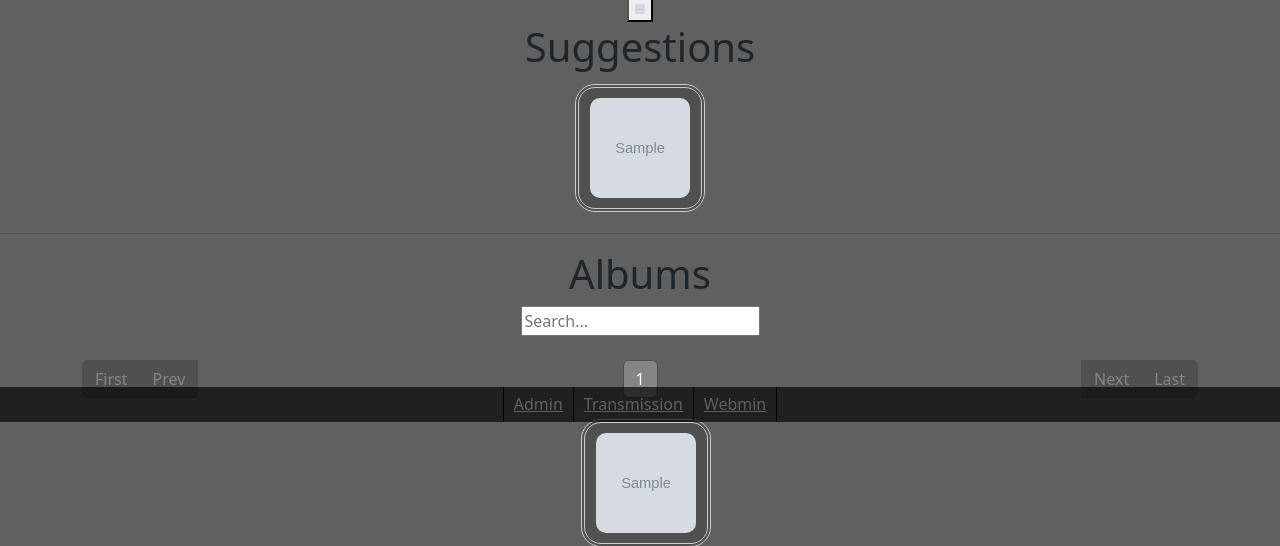
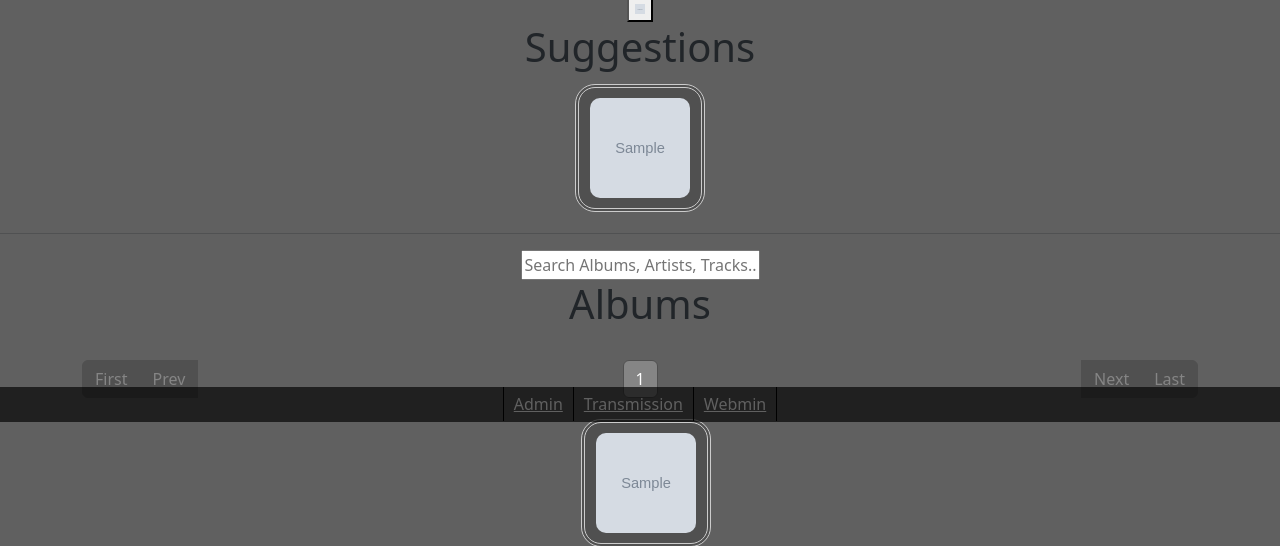
Before and after one commit to michimussato/JukeOroni, a Django app: template player/templates/player/albums.html in a window 1280 px wide. Shown: the part 378-924 px from the top of the page. Run offline with Django 3.2, Linux system fonts and the light colour scheme; the template is opened without the code that fills it: most values are stand-ins (such as "Sample title", 1, 10 or a date in 2020); grey boxes marked "Sample" are stand-in pictures; some libraries are stand-ins or nearby versions.

Commit message:
readme, track search and track tooltips

```diff
--- a/player/templates/player/albums.html
+++ b/player/templates/player/albums.html
@@ -13,16 +13,17 @@
     <div class="container">
         <h1>Suggestions</h1>
         {% for random_album in random_albums %}
-            <button class="btn_album_default" title="{{ random_album.artist.name }} ({{ random_album.year }}) {{ random_album.album_title }}" onclick="window.location.href='/jukeoroni/{{ box_type }}/albums/{{ random_album.id }}';"><img width="100px" height="100px" style="border-radius: 10%" src="{{ random_album.album_cover }}"></button>
+            <button class="btn_album_default" title="{{ random_album.artist.name }} ({{ random_album.year }}) {{ random_album.album_title }}{% autoescape off %}&#013;{{ album.tracks_list_web }}{% endautoescape %}" onclick="window.location.href='/jukeoroni/{{ box_type }}/albums/{{ random_album.id }}';"><img width="100px" height="100px" style="border-radius: 10%" src="{{ random_album.album_cover }}"></button>
         {% endfor %}
     </div>
     <hr>
     <div>
         <div class="container">
+            <form action="{% url 'search_albums' %}" method="get">
+                <input name="q" type="text" placeholder="Search Albums, Artists, Tracks...">
+            </form>
             <h1>Albums</h1>
-        <form action="{% url 'search_albums' %}" method="get">
-          <input name="q" type="text" placeholder="Search...">
-        </form>
+
 
     <div class="container center">
             <!-- Pagination -->
@@ -98,8 +99,11 @@
     </div>
 
             {% for album in page_obj %}
-                <button class="btn_album_default" title="{{ album.artist }} ({{ album.year }}) {{ album.album_title }}" onclick="window.location.href='/jukeoroni/{{ box_type }}/albums/{{ album.id }}';"><img width="100px" height="100px" style="border-radius: 10%" src="{{ album.album_cover }}"></button>
+{#                <button class="btn_album_default" title="{{ album.artist }} ({{ album.year }}) {{ album.album_title }}" onclick="window.location.href='/jukeoroni/{{ box_type }}/albums/{{ album.id }}';"><img width="100px" height="100px" style="border-radius: 10%" src="{{ album.album_cover }}"><span class="tooltip">{{ album.tracks_list_web }}</span></button>#}
+{#                <button class="btn_album_default tooltip" title="{{ album.artist }} ({{ album.year }}) {{ album.album_title }}&#013;{{ album.tracks_list_web }}" onclick="window.location.href='/jukeoroni/{{ box_type }}/albums/{{ album.id }}';"><img width="100px" height="100px" style="border-radius: 10%" src="{{ album.album_cover }}"></button>#}
+                <button class="btn_album_default" title="{{ album.artist }} ({{ album.year }}) {{ album.album_title }}{% autoescape off %}&#013;{{ album.tracks_list_web }}{% endautoescape %}" onclick="window.location.href='/jukeoroni/{{ box_type }}/albums/{{ album.id }}';"><img width="100px" height="100px" style="border-radius: 10%" src="{{ album.album_cover }}"></button>
             {% endfor %}
+
         </div>
 {#    <br>#}
     </div>
--- a/player/views.py
+++ b/player/views.py
@@ -725,6 +725,7 @@ class AlbumView(View):
         )
 
         for i in range(3):
+            # empty, invisible buttons
             context['buttons'].append(
                 {
                     # 'class': 'btn_back',
@@ -751,7 +752,7 @@ class AlbumView(View):
         albums = Album.objects.filter(album_type=box.album_type).order_by('album_title')
 
         if query:
-            albums = albums.filter(Q(album_title__icontains=query) | Q(artist__name__icontains=query)).order_by('year', 'album_title')
+            albums = albums.filter(Q(album_title__icontains=query) | Q(artist__name__icontains=query) | Q(track__track_title__icontains=query)).order_by('year', 'album_title')
         # else:
             # albums = Album.objects.filter(album_type=box.album_type).order_by('album_title').distinct()
 
```
Also changed, not shown: player/models.py (+8 -0 lines), README.md, readme/Screenshot2022-11-25at00-58-56JukeOroni.png (added).
